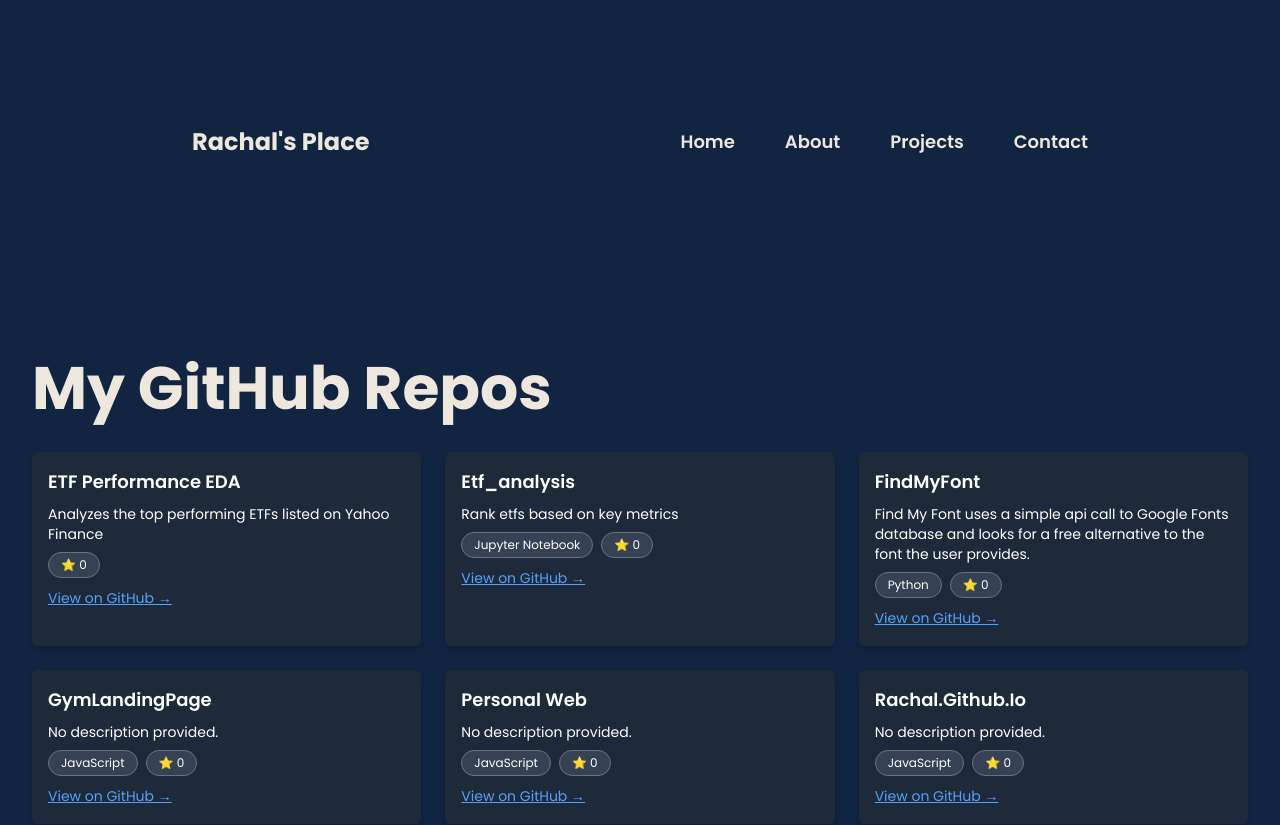
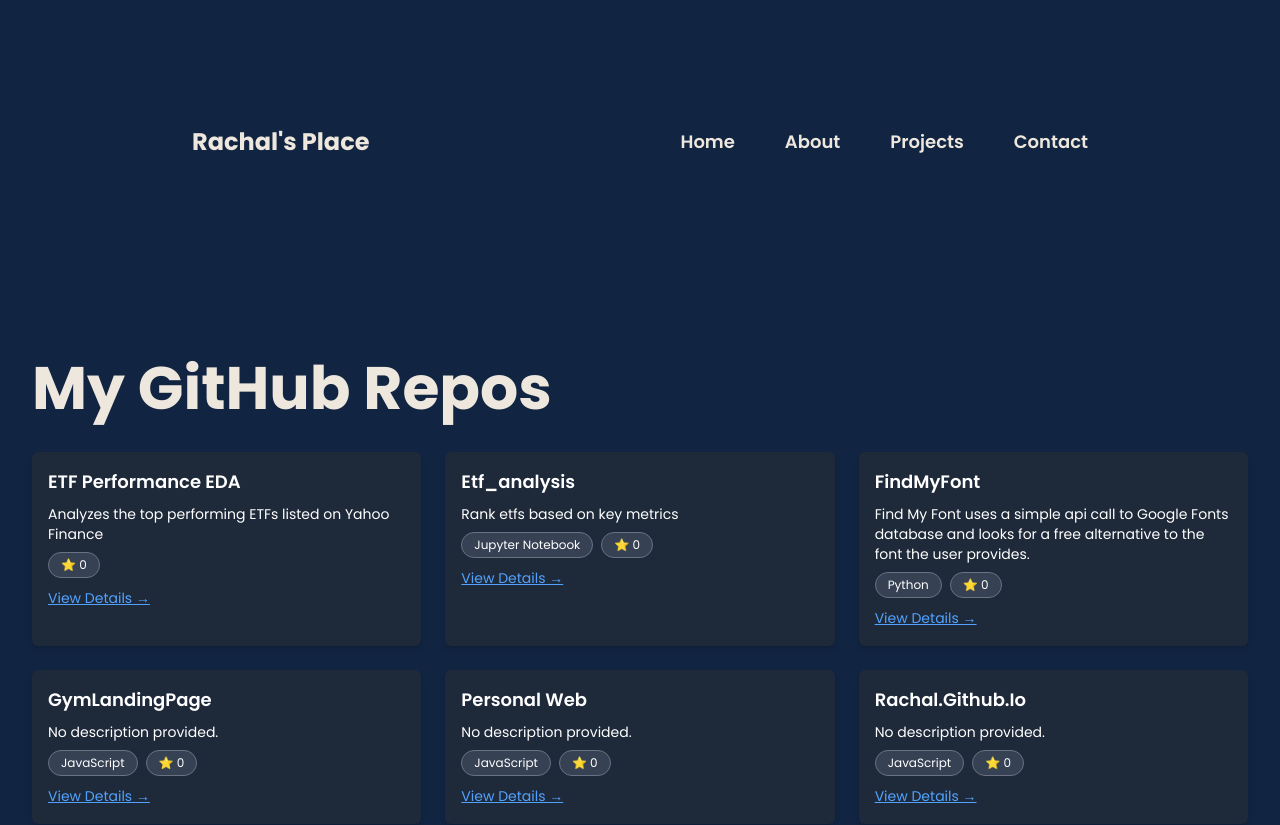
Before and after one commit to Rachalisda/personal-web, a Next.js app in the folder personal-web/: page /projects in a window 1280 px wide. Shown: the top 825 px of the page. Built offline with nearby package versions, Linux system fonts and the light colour scheme.

Commit message:
pull readmes

```diff
--- a/personal-web/src/app/projects/page.js
+++ b/personal-web/src/app/projects/page.js
@@ -2,6 +2,7 @@
 
 import React from 'react';
 import publicRepos from '@/app/data/github-repos.json';
+import Link from 'next/link';
 
 // Utility to clean up repo names like "personal-web" → "Personal Web"
 function formatTitle(name) {
@@ -33,14 +34,9 @@ export default function ProjectsPage() {
                   ⭐ {repo.stargazers_count}
                 </span>
               </div>
-              <a
-                href={repo.html_url}
-                target="_blank"
-                rel="noopener noreferrer"
-                className="text-blue-400 text-sm underline"
-              >
-                View on GitHub →
-              </a>
+             <Link href={`/projects/${repo.name}`} className="text-blue-400 text-sm underline">
+              View Details →
+            </Link>
             </div>
           ))}
         </div>
```
